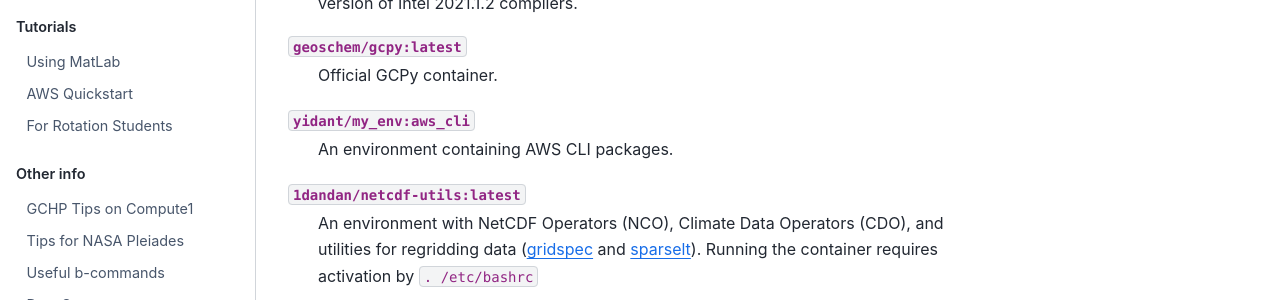
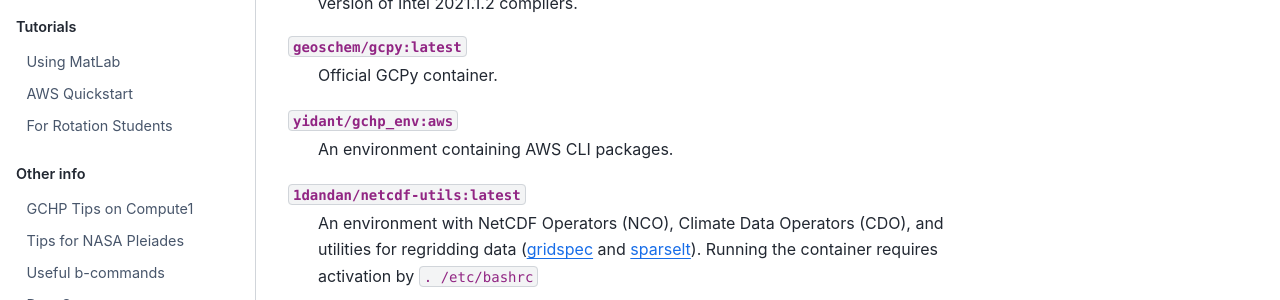
Before and after one commit to Atmospheric-Composition-Analysis-Group/Getting-Started, a Sphinx documentation site: the page built from source/fillers/containers.rst, in a window 1280 px wide. Shown: the part 339-639 px from the top of the page. Built offline with Sphinx 7.4.7 and the Sphinx Book theme 1.1.4, drawn with Linux system fonts in a browser that asks for light colours.

Commit message:
Update AWS container.
Signed-off-by: Yidan Tang <t.yidan@wustl.edu>

```diff
--- a/source/fillers/containers.rst
+++ b/source/fillers/containers.rst
@@ -24,7 +24,7 @@
 :code:`geoschem/gcpy:latest`
    Official GCPy container.
 
-:code:`yidant/my_env:aws_cli`
+:code:`yidant/gchp_env:aws`
    An environment containing AWS CLI packages.
 
 :code:`1dandan/netcdf-utils:latest`
```
